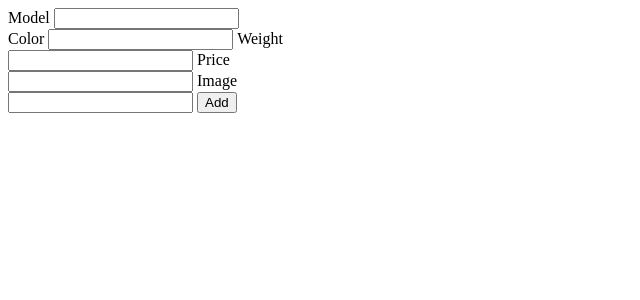
After one commit to gladx/motorbikes, a PHP site: page /Motorbike/add.php in a window 1280 px wide. The commit adds this page. Shown: the top 300 px of the page, without its empty margins (0-640 px from the left). Run offline with PHP 8.4, Linux system fonts and the light colour scheme; tables that the repository leaves empty or names only in its code hold one stand-in row (values such as "Sample post").

Commit message:
add simple motorbike

```diff
--- /dev/null
+++ b/public/add.php
@@ -0,0 +1,44 @@
+<?php
+/**
+ * Created by PhpStorm.
+ * User: FARZAN19
+ * Date: 2018/10/07
+ * Time: 09:48 AM
+ */
+
+require 'init.php';
+
+use Glad\Motor\Motorbikes;
+
+$m = new Motorbikes();
+$motors = $m->all();
+
+if(isset($_POST['send'])){
+    $motor_array = [
+        'model' => $_POST['model'],
+        'color' => $_POST['color'],
+        'weight' => $_POST['weight'],
+        'price' => $_POST['price'],
+        'image' => $_POST['image'],
+    ];
+    $motor = new Motorbikes();
+    $motor->insert($motor_array);
+    header('Location: ' . base_path());
+}
+
+?>
+
+<form action="<?= base_path() ?>/add.php" method="POST">
+    <label for="model"> Model </label>
+    <input type="text" name="model"> <br>
+    <label for="model"> Color </label>
+    <input type="text" name="color">
+    <label for="model"> Weight </label> <br>
+    <input type="text" name="weight">
+    <label for="model"> Price </label> <br>
+    <input type="text" name="price">
+    <label for="model"> Image </label> <br>
+    <input type="text" name="image">
+    <button name="send" type="submit"> Add </button>
+
+</form>
--- /dev/null
+++ b/public/helpers.php
@@ -0,0 +1,13 @@
+<?php
+/**
+ * Created by PhpStorm.
+ * User: FARZAN19
+ * Date: 2018/10/07
+ * Time: 10:54 AM
+ */
+
+if(!function_exists('base_path')) {
+    function base_path(){
+        return 'http://localhost/Motorbike/public';
+    }
+}
--- a/public/init.php
+++ b/public/init.php
@@ -10,3 +10,5 @@ ini_set('display_errors', true);
 error_reporting(E_ALL);
 
 require __DIR__ . '/../vendor/autoload.php';
+
+require __DIR__ . '/helpers.php';
--- a/src/Motorbikes.php
+++ b/src/Motorbikes.php
@@ -17,12 +17,29 @@ class Motorbikes
         $this->db = Mysql::getDb();
     }
 
+    /**
+     * fetch all motors
+     *
+     * @return array
+     */
     public function all()
     {
         $stmt = $this->db->prepare('SELECT * FROM motorbikes');
         $stmt->execute();
         return $stmt->fetchAll();
+    }
 
+    /**
+     * Insert new motor
+     *
+     * @param $motor
+     * @return bool
+     */
+    public function insert($motor)
+    {
+        $query = "INSERT INTO motorbikes (model, color, weight, price , image) VALUES (:model, :color, :weight, :price , :image)";
+        $stmt = $this->db->prepare($query);
+        return $stmt->execute($motor);
     }
 
 }
```
Also changed, not shown: public/index.php (+11 -1 lines).
